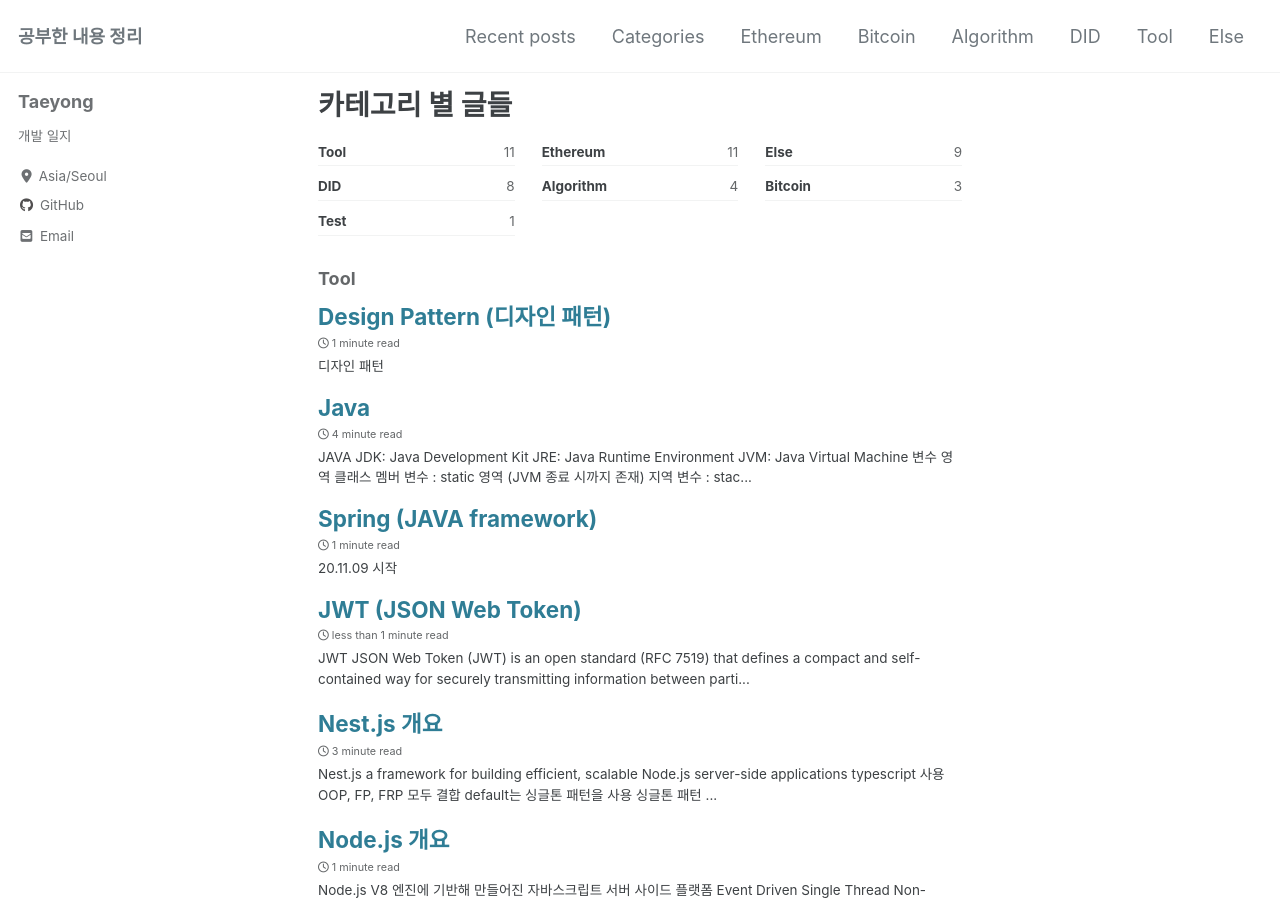
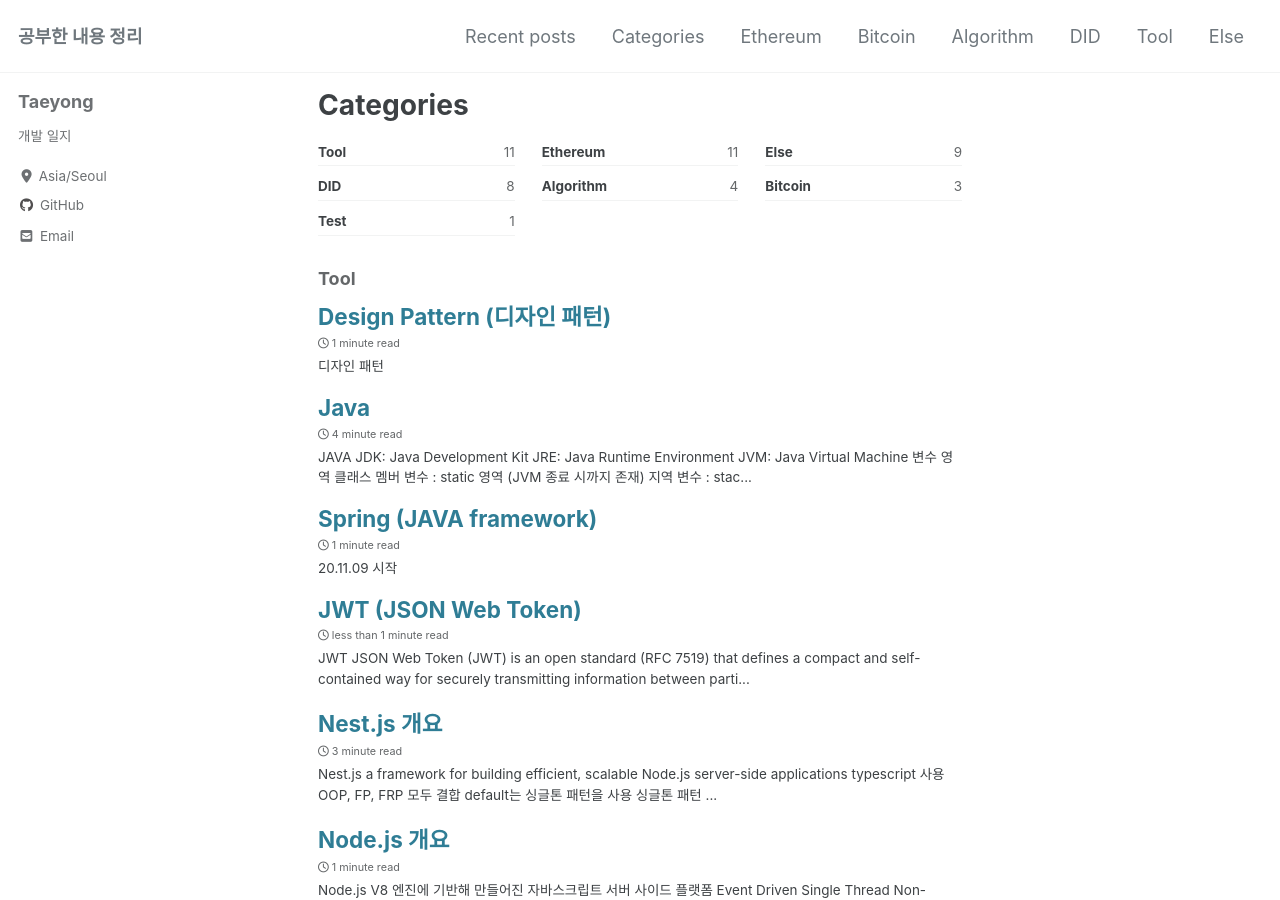
Before and after one commit to TaeYongHwang/TaeYongHwang.github.io, a Jekyll site: the page built from _pages/category-archive.md, in a window 1280 px wide and 900 px high. Built offline with Jekyll 4.4.1, drawn with Linux system fonts in a browser that asks for light colours; cached includes are drawn as plain includes; nearby versions of some CDN libraries.

Commit message:
Change the Title '카테고리 별 글들' to 'Categories'

```diff
--- a/_pages/category-archive.md
+++ b/_pages/category-archive.md
@@ -1,5 +1,5 @@
 ---
-title: "카테고리 별 글들"
+title: "Categories"
 layout: categories
 permalink: /categories/
 author_profile: true
```
